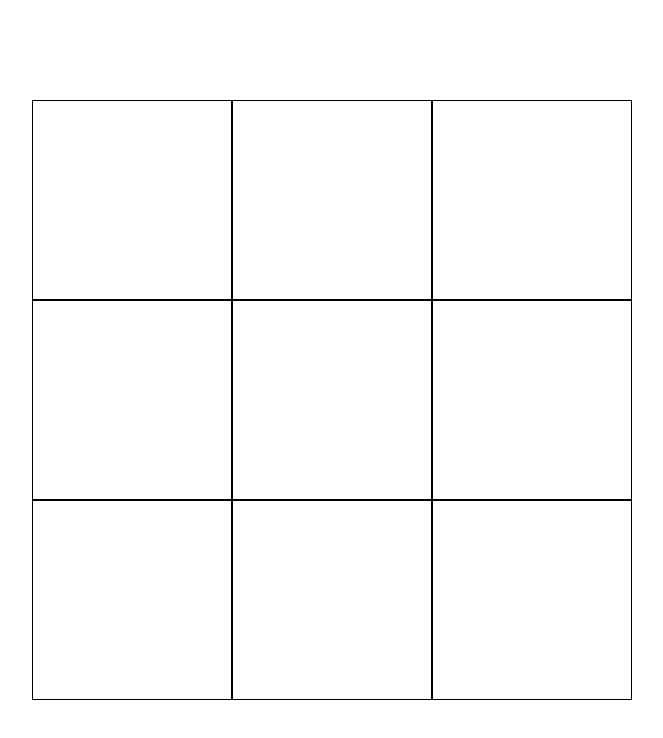
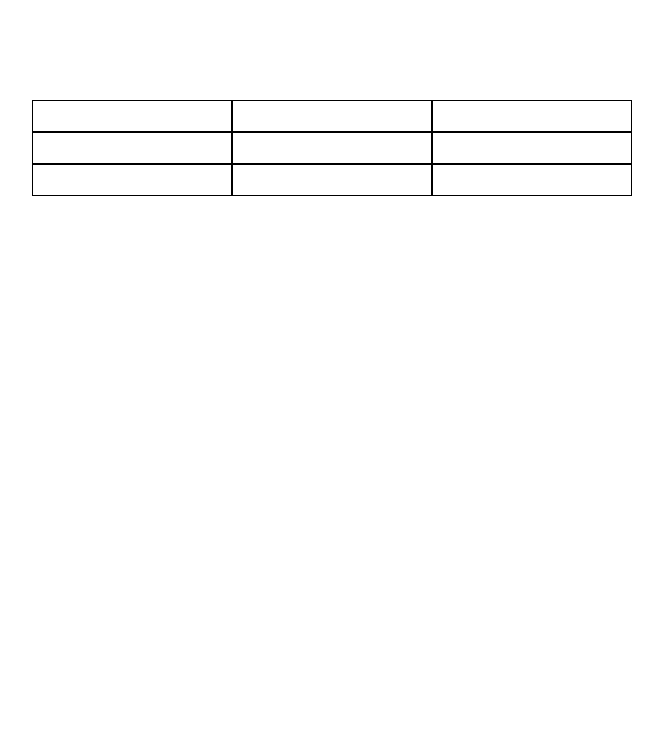
Before and after one commit to lojaaaaa/myTic-tac-toe, a plain HTML site: page index.html in a window 1280 px wide. Shown: the whole page, without its empty margins (308-971 px from the left). Drawn offline with Linux system fonts and the light colour scheme.

Commit message:
Update index.html

```diff
--- a/index.html
+++ b/index.html
@@ -5,21 +5,29 @@
     <meta http-equiv="X-UA-Compatible" content="IE=edge">
     <meta name="viewport" content="width=device-width, initial-scale=1.0">
     <link rel="stylesheet" href="./style.css">
-    <title>Крестики нолики</title>
+    <title>Tic tac toe</title>
 </head>
 <body>
     <div class="game">
         <div class="game__container container">
             <div class="game__inner">
-                <div class="game__field" id="f1" data-type="1"></div>
-                <div class="game__field" id="f2" data-type="2"></div>
-                <div class="game__field" id="f3" data-type="3"></div>
-                <div class="game__field" id="f4" data-type="4"></div>
-                <div class="game__field" id="f5" data-type="5"></div>
-                <div class="game__field" id="f6" data-type="6"></div>
-                <div class="game__field" id="f7" data-type="7"></div>
-                <div class="game__field" id="f8" data-type="8"></div>
-                <div class="game__field" id="f9" data-type="9"></div>
+                <div class="game__inner-row" data-row="0">
+                    <div class="game__field" id="f1" data-column="0"></div>
+                    <div class="game__field" id="f2" data-column="1"></div>
+                    <div class="game__field" id="f3" data-column="2"></div>
+                </div>
+                <div class="game__inner-row" data-row="1">
+                    <div class="game__field" id="f4" data-column="0"></div>
+                    <div class="game__field" id="f5" data-column="1"></div>
+                    <div class="game__field" id="f6" data-column="2"></div>
+                </div>
+                <div class="game__inner-row" data-row="2">
+                    <div class="game__field" id="f7" data-column="0"></div>
+                    <div class="game__field" id="f8" data-column="1"></div>
+                    <div class="game__field" id="f9" data-column="2"></div>
+                </div>
+
+
             </div>
 
         </div>
```
